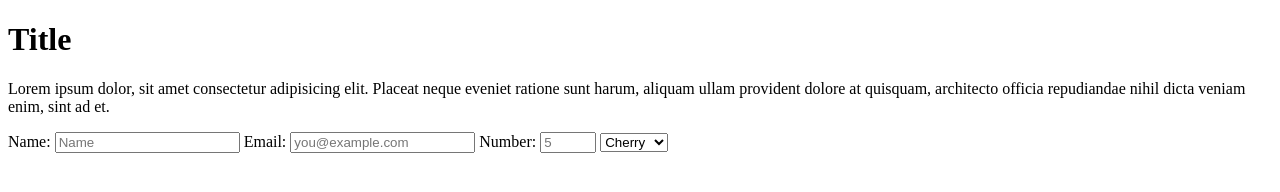
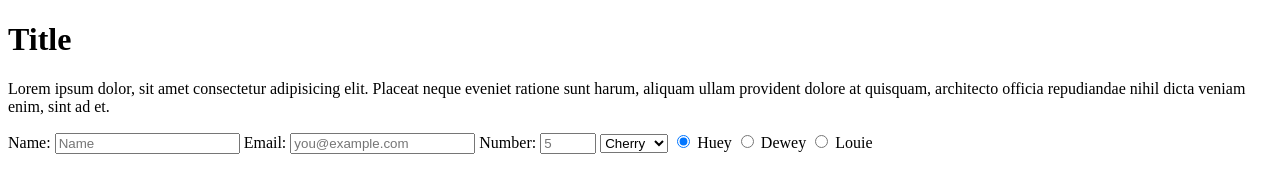
Before and after one commit to larrytooley/fcc-build-a-survey-form, a plain HTML site: page index.html in a window 1280 px wide. Drawn offline with Linux system fonts and the light colour scheme.

Commit message:
add radio buttons

```diff
--- a/index.html
+++ b/index.html
@@ -20,7 +20,14 @@
             <option>Banana</option>
             <option selected>Cherry</option>
             <option>Lemon</option>
-          </select>
+        </select>
+        <input type="radio" id="huey" name="drone" value="huey"
+                checked>
+        <label for="huey">Huey</label>
+        <input type="radio" id="dewey" name="drone" value="dewey">
+        <label for="dewey">Dewey</label>
+        <input type="radio" id="louie" name="drone" value="louie">
+        <label for="louie">Louie</label>
     </form>
    <script src="https://cdn.freecodecamp.org/testable-projects-fcc/v1/bundle.js"></script>
 </body>
```
